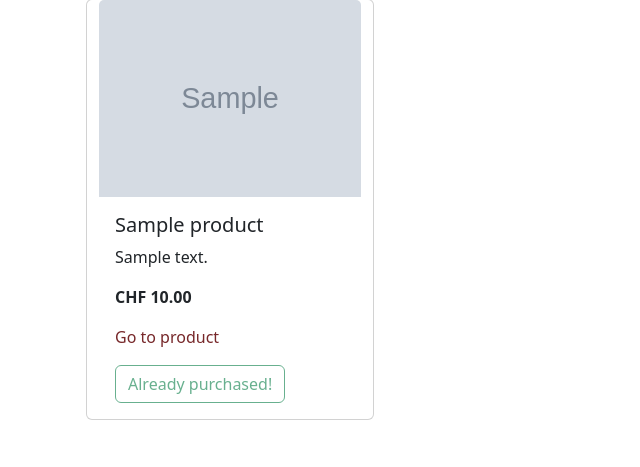
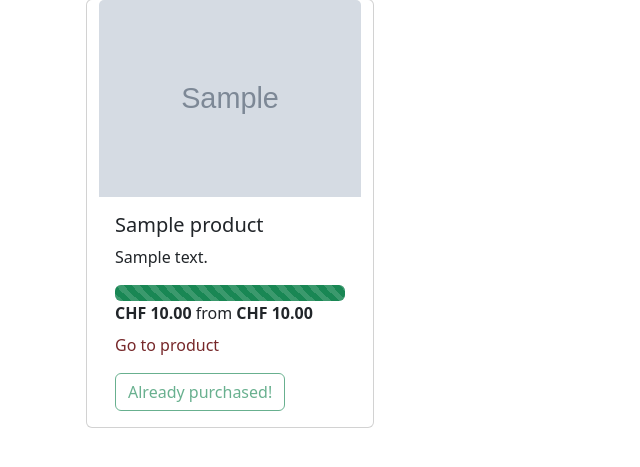
Before and after one commit to mschori/mirjam-beat-homepage, a Django app: page /baby-wishlist/ in a window 1280 px wide. Shown: the part 282-749 px from the top of the page, without its empty margins (0-640 px from the left). Run offline with Django 3.2, Linux system fonts and the light colour scheme; tables that the repository leaves empty hold one stand-in row (values such as "Sample post"); grey boxes marked "Sample" are stand-in pictures; some libraries are stand-ins or nearby versions.

Commit message:
Added progressbar to wishlist

```diff
--- a/baby_wishlist/models.py
+++ b/baby_wishlist/models.py
@@ -9,7 +9,8 @@ class Product(models.Model):
     description = models.TextField(null=False)
     image_url = models.URLField(null=True)
     product_url = models.URLField(null=True)
-    price = models.FloatField(null=False)
+    price_progress = models.FloatField(null=False, default=0)
+    price_full = models.FloatField(null=False)
     purchased = models.BooleanField(null=False, default=False)
     created_at = models.DateTimeField(auto_now_add=True)
     updated_at = models.DateTimeField(auto_now=True)
--- /dev/null
+++ b/baby_wishlist/templatetags/babywishlisttags.py
@@ -0,0 +1,16 @@
+from django import template
+from baby_wishlist.models import Product
+
+register = template.Library()
+
+
+def calculate_progress(product: Product):
+    """
+    Calculate current progress of product-purchase.
+    :param product: product-object
+    :return: calculated progress
+    """
+    return product.price_progress / product.price_full * 100
+
+
+register.filter(calculate_progress)
--- a/templates/baby_wishlist/wishlist.html
+++ b/templates/baby_wishlist/wishlist.html
@@ -1,5 +1,6 @@
 {% extends 'base.html' %}
 {% load i18n %}
+{% load babywishlisttags %}
 
 {% block head_title %}
     Baby-Wishlist
@@ -32,9 +33,14 @@
                     <div class="card-body">
                         <h5 class="card-title">{{ wishlist_item.title }}</h5>
                         <p class="card-text">{{ wishlist_item.description }}</p>
-                        <p>
-                            <b>CHF {{ wishlist_item.price|floatformat:2 }}</b>
-                        </p>
+                        <div class="progress">
+                            <div class="progress-bar progress-bar-striped bg-success" role="progressbar"
+                                 style="width: {{ wishlist_item|calculate_progress }}%" aria-valuenow="{{ wishlist_item|calculate_progress }}" aria-valuemin="0" aria-valuemax="100"></div>
+                        </div>
+                        <b>CHF {{ wishlist_item.price_progress|floatformat:2 }}</b>
+                        from
+                        <b>CHF {{ wishlist_item.price_full|floatformat:2 }}</b>
+                        <div class="mt-2">
                             {% if wishlist_item.product_url %}
                                 <p>
                                     <a href="{{ wishlist_item.product_url }}" target="_blank"
@@ -45,6 +51,7 @@
                                     {% trans 'No product-link present' %}
                                 </p>
                             {% endif %}
+                        </div>
                         {% if wishlist_item.purchased %}
                             {% if user.is_staff %}
                                 <a href="{% url 'unmark_product' wishlist_item.id %}"
@@ -55,7 +62,7 @@
                             {% endif %}
                         {% else %}
                             <a href="{% url 'mark_product' wishlist_item.id %}"
-                               class="btn btn-main">{% trans 'Mark as purchased' %}</a>
+                               class="btn btn-main">{% trans 'I will contribute' %}</a>
                         {% endif %}
                     </div>
                 </div>
```
Also changed, not shown: baby_wishlist/migrations/0002_auto_20210515_1936.py (added), baby_wishlist/templatetags/__init__.py (added). Lines whose indentation alone changed are shown as unchanged.
